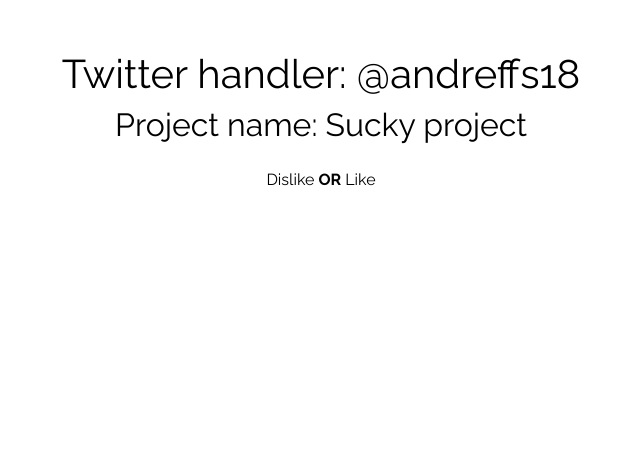
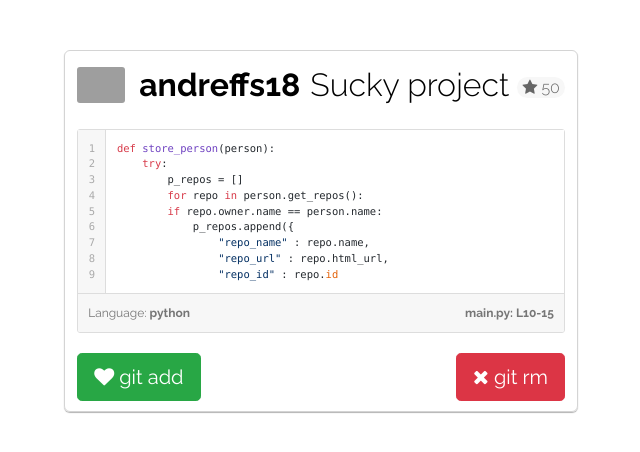
Before and after one commit to friendswithbenegits/fwbg, a Django app: page / in a window 1280 px wide. Shown: the part 56-508 px from the top of the page, without its empty margins (319-959 px from the left). Run offline with Django 3.2, Linux system fonts and the light colour scheme; the visitor is signed in with stand-in values (Sample User, id 1); some libraries are stand-ins or nearby versions; grey boxes are pictures that could not be loaded.

Commit message:
rate page

```diff
--- a/devtinder/static/css/project.css
+++ b/devtinder/static/css/project.css
@@ -12,6 +12,9 @@
 a, a:hover, a:active, a:visited, h2 a {
   text-decoration: none;
   color: black;
+}
+pre {
+  margin-bottom: 0;
 }
 body {
   font-family: 'Raleway', sans-serif;
@@ -34,7 +37,7 @@ body {
     text-decoration: none;
 }
 .btn-auth:hover {
-  box-shadow: 0px 0px 1px 1px rgba(0,0,0,0.50);
+  box-shadow: 0px 0px 1px 0px rgba(0,0,0,0.50);
 }
 .btn-auth:before {
     content: "";
@@ -83,11 +86,88 @@ body {
     max-width: 350px;
     margin: 50px auto 0 auto;
 }
-.bigcenter {
+
+/* POSSIBLE MATCH */
+.pm-container {
   max-width: 600px !important;
+  border: 1px solid #d4d4d4;
+  border-radius: 6px;
+  box-shadow: 0px 1px 1px 0px rgba(0,0,0,0.30);
+  padding: 10px 12px;
 }
-
-
+.pm-user {
+  text-align: left;
+}
+.pm-name {
+  font-weight: bold;
+  display: inline-block;
+  font-size: 2em;
+  vertical-align: middle;
+}
+.pm-reponame {
+  font-weight: lighter;
+  display: inline-block;
+  font-size: 2em;
+  vertical-align: middle;
+  margin-left: 10px;
+  float: right;
+}
+.pm-stars {
+  vertical-align: middle;
+  font-size: 16px!important;
+  padding: 5px 5px;
+  font-weight: lighter!important;
+}
+.pm-pic {
+  max-width: 48px;
+  border-radius: 3px;
+  display: inline-block;
+  margin-right: 10px;
+}
+.pm-snippet {
+  text-align: left;
+  margin: 20px 0 0 0;
+  border: 1px solid #ddd;
+  border-radius: 3px;
+  font-size: 12px;
+}
+.pm-snippet-footer {
+  font-weight: bold;
+  border-top: 1px solid #ddd;
+  padding: 10px;
+  color: #767676;
+  background-color: #f7f7f7;
+  border-radius: 0 0 2px 2px;
+}
+.pm-lang {
+  display: inline-block;
+  font-weight: normal;
+}
+.pm-file {
+  float: right;
+}
+.pm-likedislike {
+  margin-top: 20px;
+  font-size: 2em;
+  font-weight: bold;
+  text-align: left;
+}
+.pm-like {
+  float: left;
+}
+.pm-dislike {
+  float: right;
+}
+.hljs {
+  background-color: white!important;
+}
+.hljs-line-numbers {
+  text-align: right;
+  border-right: 1px solid #ddd;
+  color: #aaa;
+  background-color: #f7f7f7!important;
+  user-select: none;
+}
 
 /* PROFILE */
 .profilepic {
@@ -95,7 +175,6 @@ body {
   overflow: hidden;
   line-height: 1;
   vertical-align: middle;
-  border-radius: 3px;
   border-radius: 6px !important;
   width: 50%;
 }
@@ -116,6 +195,6 @@ body {
   font-weight: 600;
   line-height: 1;
   color: #666;
-  background-color: #eee;
+  background-color: #f7f7f7;
   border-radius: 20px;
 }
--- /dev/null
+++ b/devtinder/static/js/highlightjs-line-numbers.min.js
@@ -0,0 +1 @@
+!function(e){"use strict";function t(){"complete"===document.readyState?n():e.addEventListener("DOMContentLoaded",n)}function n(){try{var e=document.querySelectorAll("code.hljs");for(var t in e)e.hasOwnProperty(t)&&r(e[t])}catch(n){console.error("LineNumbers error: ",n)}}function r(e){if("object"==typeof e){var t=e.parentNode,n=o(t.textContent);if(n>1){for(var r="",c=0;n>c;c++)r+=c+1+"\n";var l=document.createElement("code");l.className="hljs hljs-line-numbers",l.style["float"]="left",l.textContent=r,t.insertBefore(l,e)}}}function o(e){if(0===e.length)return 0;var t=/\r\n|\r|\n/g,n=e.match(t);return n=n?n.length:0,e[e.length-1].match(t)||(n+=1),n}"undefined"==typeof e.hljs?console.error("highlight.js not detected!"):(e.hljs.initLineNumbersOnLoad=t,e.hljs.lineNumbersBlock=r)}(window);
--- a/devtinder/templates/base.html
+++ b/devtinder/templates/base.html
@@ -16,7 +16,7 @@
     {% block css %}
     <!-- Latest compiled and minified Bootstrap 4 Alpha 4 CSS -->
     <link rel="stylesheet" href="https://maxcdn.bootstrapcdn.com/bootstrap/4.0.0-alpha.4/css/bootstrap.min.css" integrity="sha384-2hfp1SzUoho7/TsGGGDaFdsuuDL0LX2hnUp6VkX3CUQ2K4K+xjboZdsXyp4oUHZj" crossorigin="anonymous">
-
+    <link rel="stylesheet" href="//cdnjs.cloudflare.com/ajax/libs/highlight.js/9.7.0/styles/github.min.css">
     <link rel="stylesheet" href="https://maxcdn.bootstrapcdn.com/font-awesome/4.6.3/css/font-awesome.min.css" >
 
     <!-- Your stuff: Third-party CSS libraries go here -->
@@ -88,6 +88,8 @@
       <script src="https://ajax.googleapis.com/ajax/libs/jquery/3.1.1/jquery.min.js" integrity="sha384-3ceskX3iaEnIogmQchP8opvBy3Mi7Ce34nWjpBIwVTHfGYWQS9jwHDVRnpKKHJg7" crossorigin="anonymous"></script>
       <script src="https://cdnjs.cloudflare.com/ajax/libs/tether/1.3.7/js/tether.min.js" integrity="sha384-XTs3FgkjiBgo8qjEjBk0tGmf3wPrWtA6coPfQDfFEY8AnYJwjalXCiosYRBIBZX8" crossorigin="anonymous"></script>
       <script src="https://maxcdn.bootstrapcdn.com/bootstrap/4.0.0-alpha.4/js/bootstrap.min.js" integrity="sha384-VjEeINv9OSwtWFLAtmc4JCtEJXXBub00gtSnszmspDLCtC0I4z4nqz7rEFbIZLLU" crossorigin="anonymous"></script>
+      <script src="//cdnjs.cloudflare.com/ajax/libs/highlight.js/9.7.0/highlight.min.js"></script>
+      <script src="{{ STATIC_URL }}/js/highlightjs-line-numbers.min.js"></script>
 
       <!-- Your stuff: Third-party javascript libraries go here -->
 
--- a/devtinder/templates/pages/home.html
+++ b/devtinder/templates/pages/home.html
@@ -7,14 +7,40 @@
         {% load account socialaccount %}
         <p><a class="btn-auth btn-github large" href="{% provider_login_url "github" %}">Sign in with <b>GitHub</b></a></p>
     {% else %}
-        <div class="bigcenter center-form-container">
-        <h1>Twitter handler: {{ pm.to_user.handler }}</h1>
-        <h2>Project name: {{ pm.repo.name }}</h2>
-        <pre class="snippet">{{ pm.repo.snippet }}</pre>
-        <a href="{% url 'users:action' 'dislike' 'pm.to_user.username' %}">Dislike</a>
-        <strong>OR</strong>
-        <a href="{% url 'users:action' 'like' 'pm.to_user.username' %}">Like</a>
+        <div class="pm-container center-form-container">
+
+            <div class="pm-user">
+                <img class="pm-pic" src="{{ pm.to_user.avatar }}"/>
+                <div class="pm-name">{{ pm.to_user.username }}</div><div class="pm-reponame">{{ pm.repo.name }} <div class="pm-stars counter"><i class="fa fa-star" aria-hidden="true"></i> {{ pm.repo.stars }}</div></div>
+            </div>
+            <div class="pm-snippet">
+                <pre><code class="python">{{ pm.repo.snippet.text }}</code></pre>
+                <div class="pm-snippet-footer">
+                    <div class="pm-lang">Language: <strong>{{ pm.repo.snippet.lang }}</strong></div>
+                    <div class="pm-file">{{ pm.repo.snippet.file }}: L{{ pm.repo.snippet.lines }}</div>
+                </div>
+            </div>
+            <div class="pm-likedislike">
+                <a href="{% url 'users:action' 'like' 'pm.to_user.username' %}" class="btn btn-success btn-lg pm-like"><i class="fa fa-heart" aria-hidden="true"></i> git add</a>
+
+                <a href="{% url 'users:action' 'dislike' 'pm.to_user.username' %}" class="btn btn-danger btn-lg pm-dislike"><i class="fa fa-times" aria-hidden="true"></i> git rm</a>
+
+                <div style="clear: both;"></div>
+            </div>
 {% endif %}
   </div>
 </div>
 {% endblock content %}
+
+
+{% block javascript %}
+{{ block.super }}
+<script>
+$(document).ready(function() {
+  $('pre code').each(function(i, block) {
+    hljs.highlightBlock(block);
+    hljs.lineNumbersBlock(block);
+  });
+});
+</script>
+{% endblock %}
--- a/devtinder/users/models.py
+++ b/devtinder/users/models.py
@@ -75,11 +75,26 @@ class User(AbstractUser):
         return {
             'to_user': {
                 'handler': '@andreffs18',
-                'username': 'andreffs18'
+                'username': 'andreffs18',
+                'avatar': 'https://avatars2.githubusercontent.com/u/5011530?v=3&s=400'
             },
             'repo': {
                 'name': 'Sucky project',
-                'snippet': "",
+                'stars': 50,
+                'snippet': {
+                    'text': """def store_person(person):
+    try:
+        p_repos = []
+        for repo in person.get_repos():
+        if repo.owner.name == person.name:
+            p_repos.append({
+                "repo_name" : repo.name,
+                "repo_url" : repo.html_url,
+                "repo_id" : repo.id""",
+                    'lang': 'python',
+                    'file': 'main.py',
+                    'lines': '10-15'
+                }
             },
         }
 
```
Also changed, not shown: config/init_possible_matches.py (line endings or trailing spaces), 1 other file.
